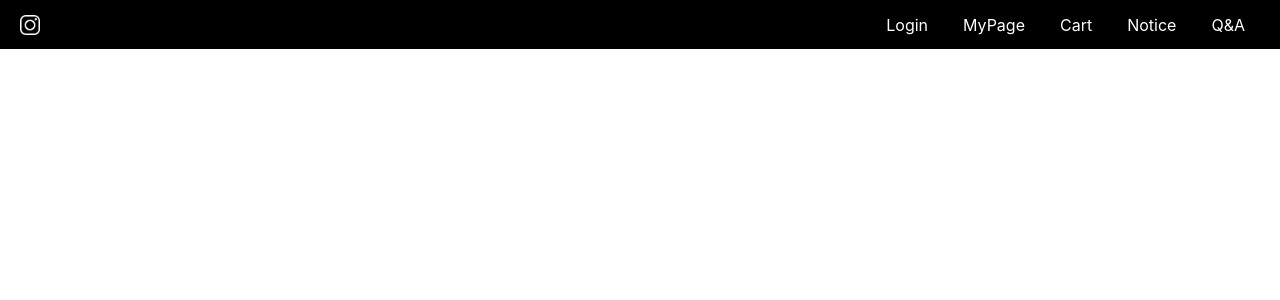
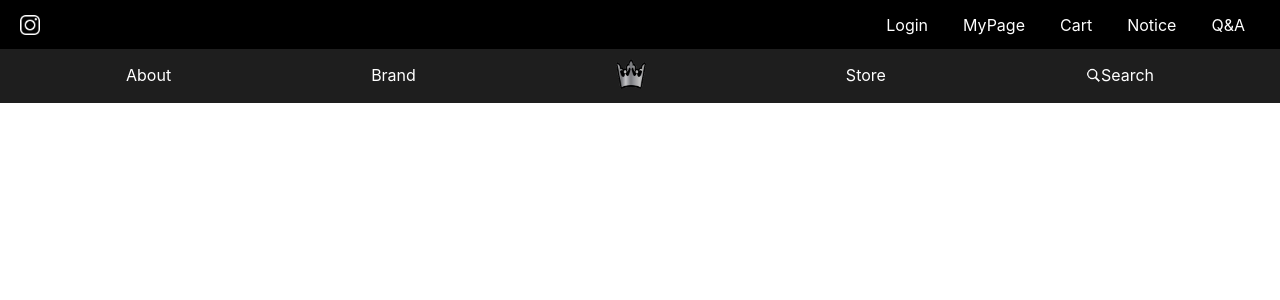
Before and after one commit to pjhcsols/VirtualFitting_System, a React (Create React App) app in the folder client_fe/: page / in a window 1280 px wide. Shown: the top 300 px of the page. Built offline with nearby package versions, Linux system fonts and the light colour scheme.

Commit message:
Feat: 하단 헤더 추가[김민준]

```diff
--- a/client_fe/src/App.js
+++ b/client_fe/src/App.js
@@ -3,9 +3,7 @@ import MainPage from './pages/MainPage';
 
 function App() {
   return (
-    <div className="App">
-      <MainPage />
-    </div>
+    <MainPage />
   );
 }
 
--- /dev/null
+++ b/client_fe/src/components/Header_Bottom.css
@@ -0,0 +1,17 @@
+.header_Bottom {
+    display: flex;
+    justify-content: center;
+    align-items: center;
+    background-color: #1E1E1E;
+    color: white;
+    padding: 10px 20px;
+}
+
+.menu {
+    display: flex;
+}
+
+.menu_Bottom span{
+    color: white;
+    margin: -5px 100px;
+}
--- /dev/null
+++ b/client_fe/src/components/Header_Bottom.jsx
@@ -0,0 +1,20 @@
+import SearchImage from '../assets/img/Search.png'
+import CrownImage from '../assets/img/Crown.png'
+import './Header_Bottom.css';
+
+const Header_Bottom = () => {
+    return (
+        <div className='header_Bottom'>
+            <div className='menu_Bottom'>
+                <span style={{ position: 'relative', top: '-8px' }}>About</span>
+                <span style={{ position: 'relative', top: '-8px' }}>Brand</span>
+                <img style={{ width: '30px', height: '30px', marginLeft: '100px', marginRight: '100px'}} src={CrownImage} alt="crown" />
+                <span style={{ position: 'relative', top: '-8px' }}>Store</span>
+                <img style={{ width: '15px', height: '15px', marginRight: '-100px', marginLeft: '100px', marginBottom: '6px'}} src={SearchImage} alt="search" />
+                <span style={{ position: 'relative', top: '-8px' }}>Search</span>
+            </div>
+        </div>
+    );
+}
+
+export default Header_Bottom;
--- a/client_fe/src/pages/MainPage.jsx
+++ b/client_fe/src/pages/MainPage.jsx
@@ -1,10 +1,12 @@
 import React from 'react';
 import HeaderTop from '../components/Header_Top';
+import Header_Bottom from '../components/Header_Bottom';
 
 function MainPage() {
   return (
     <div>
         <HeaderTop />
+        <Header_Bottom />
     </div>
   );
 }
```
Also changed, not shown: client_fe/src/assets/img/Crown.png (added), client_fe/src/assets/img/Search.png (added), client_fe/src/index.js (line endings or trailing spaces).
